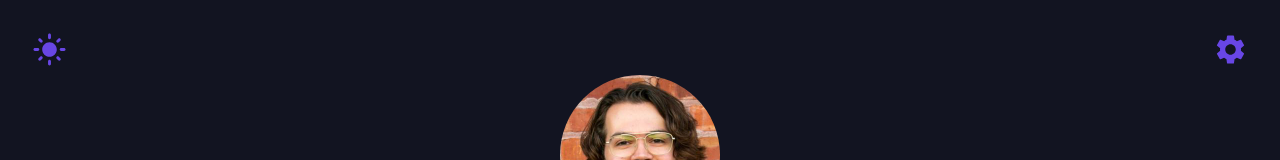
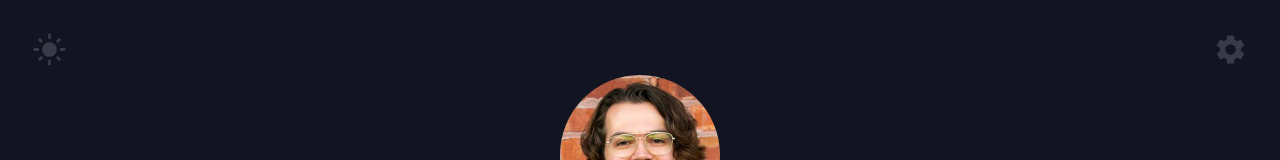
Before and after one commit to Zachary-Roland/link-in-bio, a React (Create React App) app: page / in a window 1280 px wide. Shown: the top 160 px of the page. Built offline with nearby package versions, Linux system fonts and the light colour scheme.

Commit message:
changes button styling

```diff
--- a/src/components/Appbar.tsx
+++ b/src/components/Appbar.tsx
@@ -10,7 +10,7 @@ type AppbarProps = {
 const Appbar = ({ isXs, isSm }: AppbarProps) => {
 	const [isDark, setIsDark] = useState(true);
 	const fontSize = isSm ? "medium" : "large";
-	const iconSx = { color: "primary.main", "&:hover": { color: "#fff", backgroundColor: "background.default" }}
+	const iconSx = { color: "#383a48", "&:hover": { color: "primary.main", backgroundColor: "background.default" }}
 	return (
 		<Grid container sx={ isSm ? null : { marginTop: "12px" } }>
 			<Grid item xs={3}>
```
